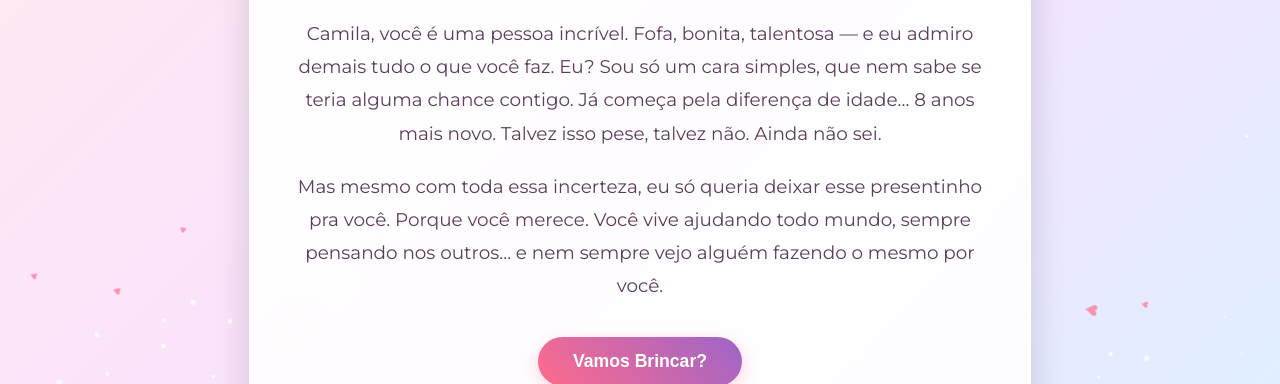
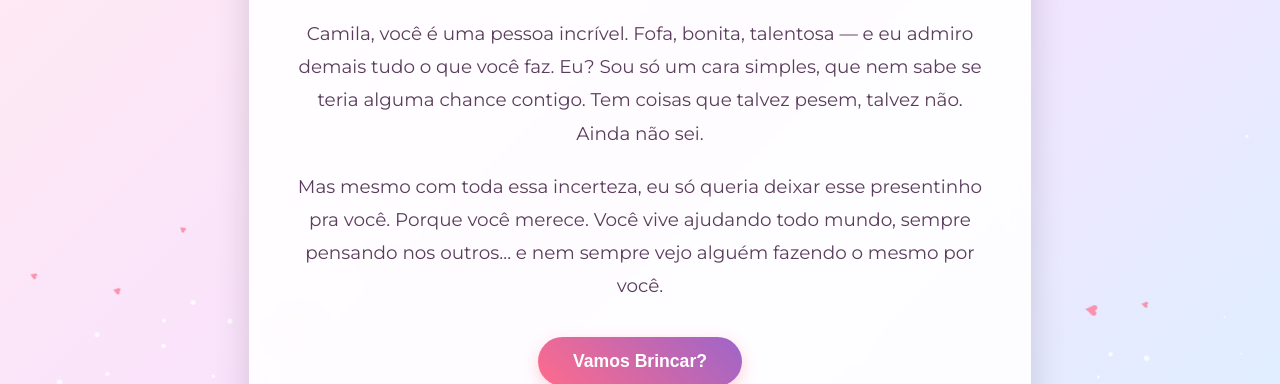
Before and after one commit to BarbosaDev74/Presentin, a plain HTML site: page index.html in a window 1280 px wide. Shown: the part 254-638 px from the top of the page. Drawn offline with Linux system fonts and the light colour scheme.

Commit message:
Update index.html

```diff
--- a/index.html
+++ b/index.html
@@ -325,8 +325,7 @@
              mesmo com o coração cheio de dúvidas.</p>
 
         <p>Camila, você é uma pessoa incrível. Fofa, bonita, talentosa — e eu admiro demais tudo o que você faz. Eu? Sou só um cara simples,
-             que nem sabe se teria alguma chance contigo. Já começa pela diferença de idade… 8 anos mais novo.
-              Talvez isso pese, talvez não. Ainda não sei.</p>
+              que nem sabe se teria alguma chance contigo. Tem coisas que talvez pesem, talvez não. Ainda não sei.</p>
 
         <p>Mas mesmo com toda essa incerteza, eu só queria deixar esse presentinho pra você. Porque você merece.
              Você vive ajudando todo mundo,
```
